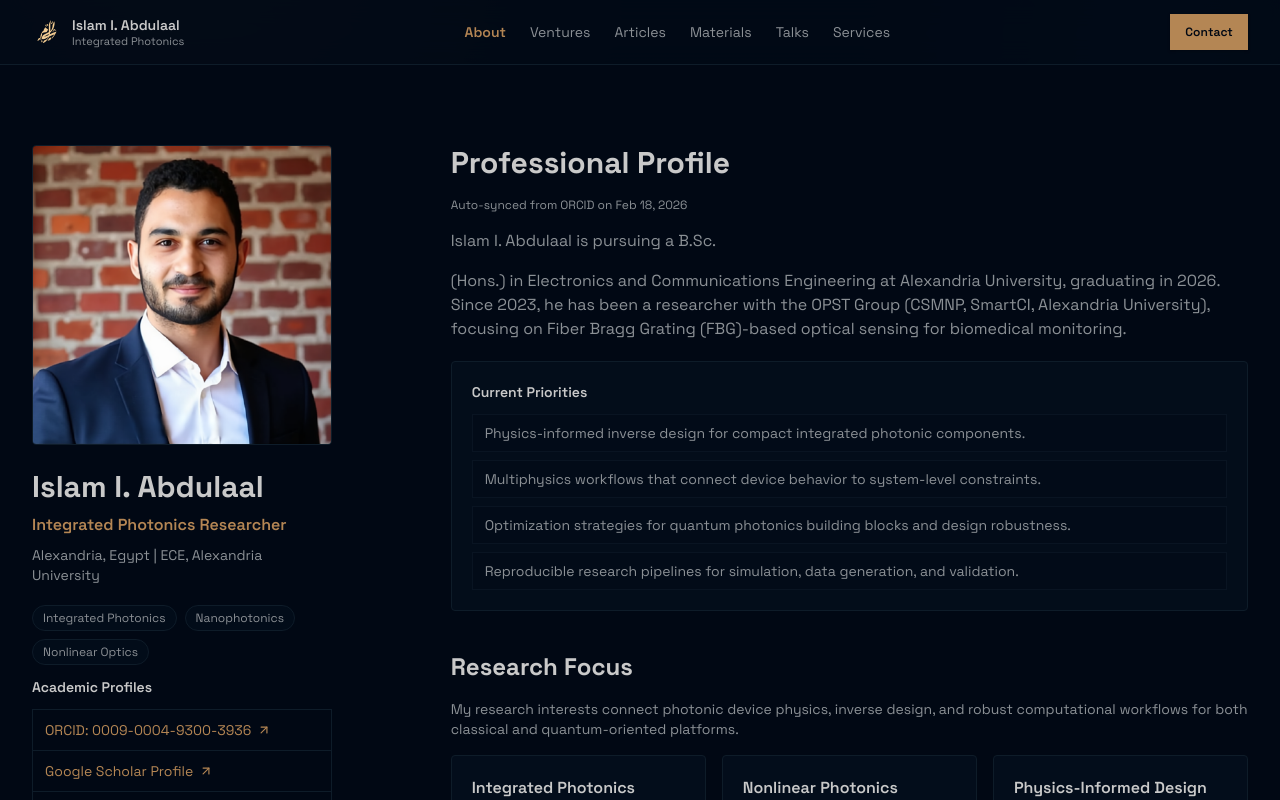
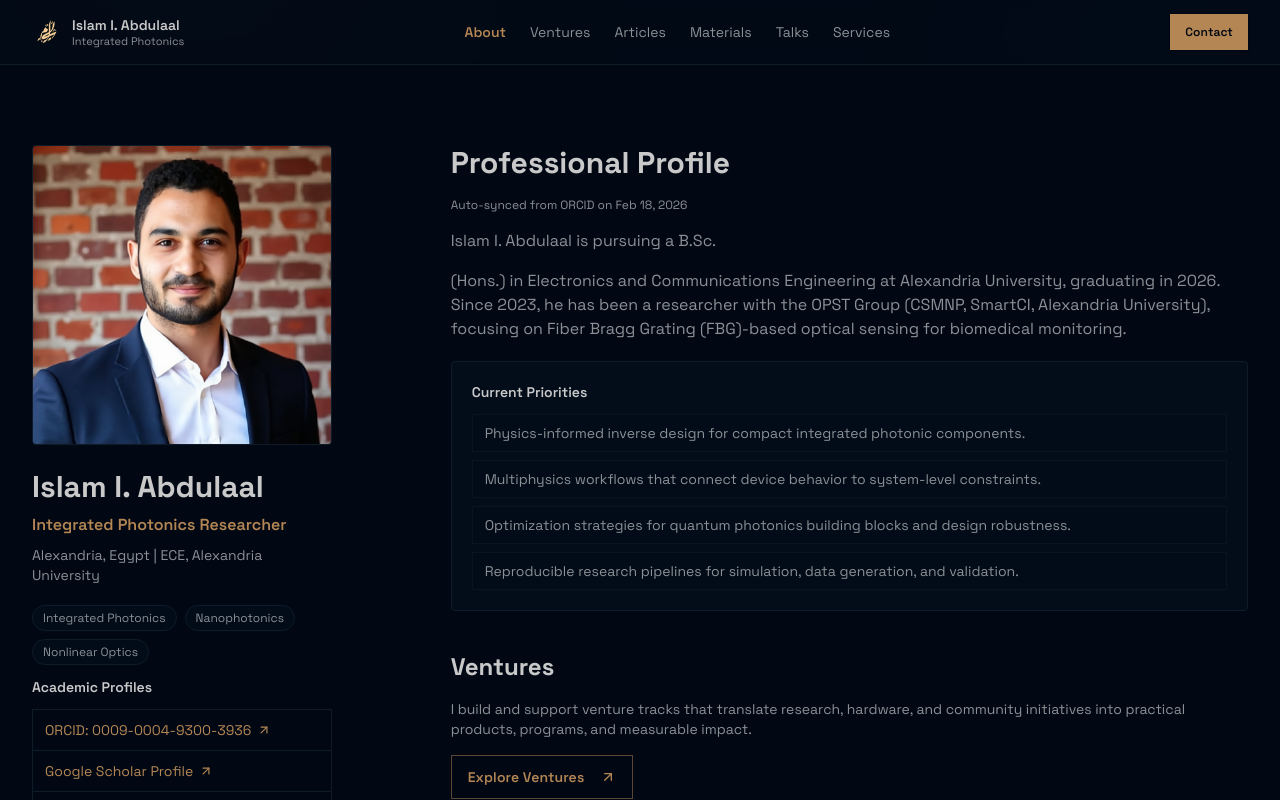
Before and after one commit to iabdul-aal/iabdul-aal.github.io, a Next.js app: page /about in a window 1280 px wide. Shown: the top 800 px of the page. Built offline with nearby package versions, Linux system fonts and the light colour scheme.

Commit message:
Add ventures summary section with CTA on About page

```diff
--- a/app/about/page.tsx
+++ b/app/about/page.tsx
@@ -409,6 +409,22 @@ export default async function AboutPage() {
             </section>
 
             <section>
+              <h2 className="text-2xl font-bold mb-4">Ventures</h2>
+              <p className="text-sm text-muted-foreground">
+                I build and support venture tracks that translate research, hardware, and community initiatives into
+                practical products, programs, and measurable impact.
+              </p>
+              <div className="mt-4">
+                <Button asChild variant="outline">
+                  <Link href="/ventures">
+                    Explore Ventures
+                    <ArrowUpRight className="w-4 h-4 ml-2" />
+                  </Link>
+                </Button>
+              </div>
+            </section>
+
+            <section>
               <h2 className="text-2xl font-bold mb-4">Research Focus</h2>
               <p className="text-sm text-muted-foreground mb-4">
                 My research interests connect photonic device physics, inverse design, and robust computational
```
